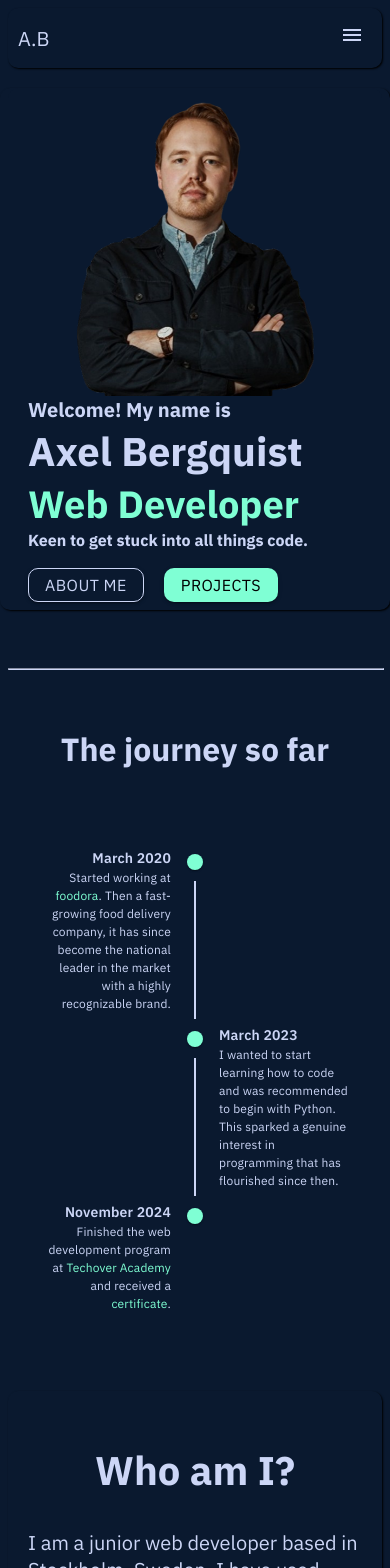
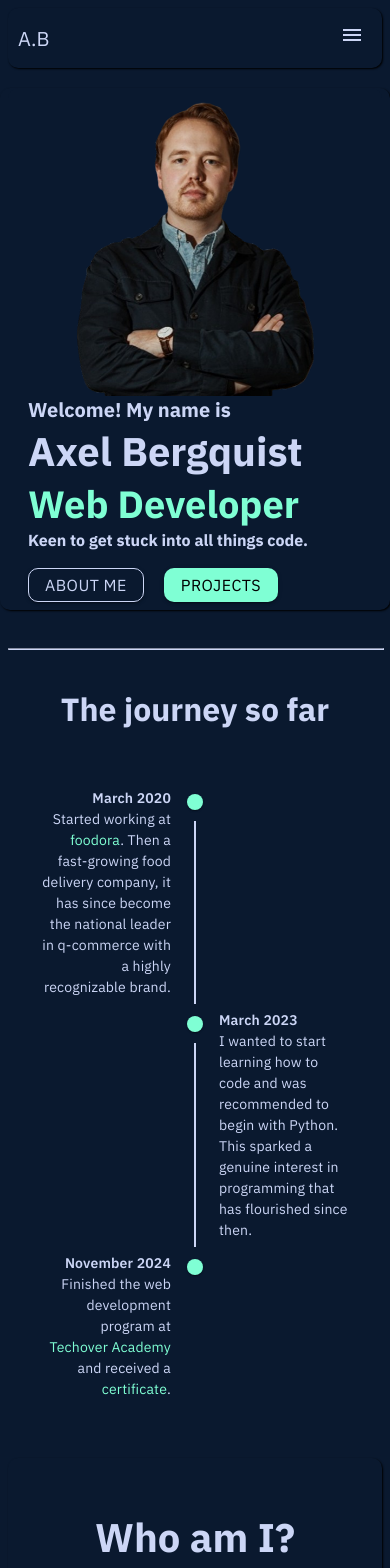
Before and after one commit to axelberk/Portfolio, a React (Vite) app: page / in a window 390 px wide. Shown: the top 1568 px of the page. Built offline with nearby package versions, Linux system fonts and the light colour scheme.

Commit message:
projects media queries

```diff
--- a/src/Components/Timeline/MyTimeline.css
+++ b/src/Components/Timeline/MyTimeline.css
@@ -107,7 +107,7 @@
     }
 
     .event-description {
-      font-size: 12px;
+      font-size: 14px;
     }
 
     .modal {
--- a/src/Components/Timeline/MyTimeline.jsx
+++ b/src/Components/Timeline/MyTimeline.jsx
@@ -35,7 +35,7 @@ const MyTimeline = () => {
         <TimelineContent sx={textStyle}>
           <div className="event-item">
             <h4 className="event-year">March 2020</h4>
-            <p className="event-description">Started working at <span style={{color:"aquamarine"}}>foodora</span>. Then a fast-growing food delivery company, it has since become the national leader in the market with a highly recognizable brand. </p>
+            <p className="event-description">Started working at <span style={{color:"aquamarine"}}>foodora</span>. Then a fast-growing food delivery company, it has since become the national leader in q-commerce with a highly recognizable brand. </p>
           </div>
         </TimelineContent>
       </TimelineItem>
--- a/src/Homepage/Homepage.css
+++ b/src/Homepage/Homepage.css
@@ -366,6 +366,10 @@
 }
 
 @media (max-width: 768px) {
+    .Homepage {
+        gap: 30px;
+    }
+
     .intro-section {
         display: flex;
         flex-direction: column;
@@ -412,5 +416,19 @@
         margin-bottom: 40px;
     }
 
+    .projects-container {
+
+    }
+
+    .img-container {
+        width: 100%;
+    }
+
+    .project-left-text,
+    .project-right-text {
+      top: 0;
+      left: 0;
+      transform: 0;
+    }
 
 }
```
